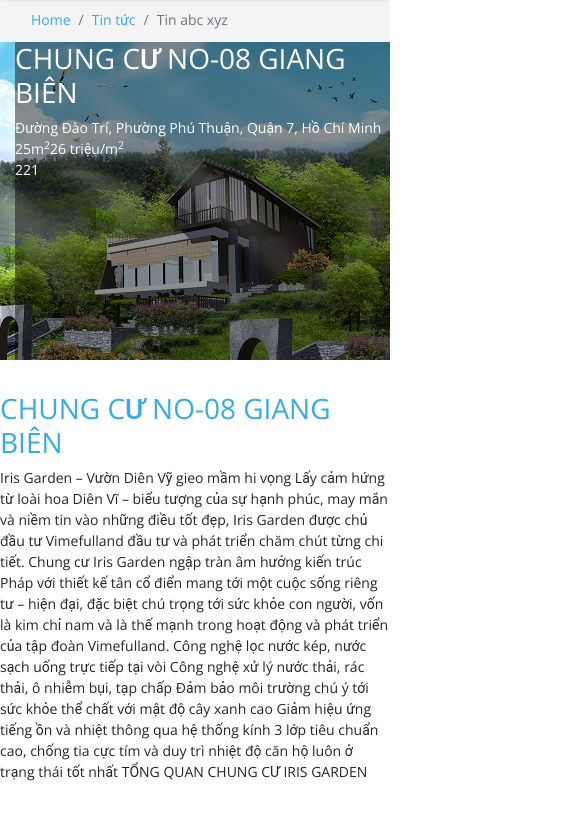
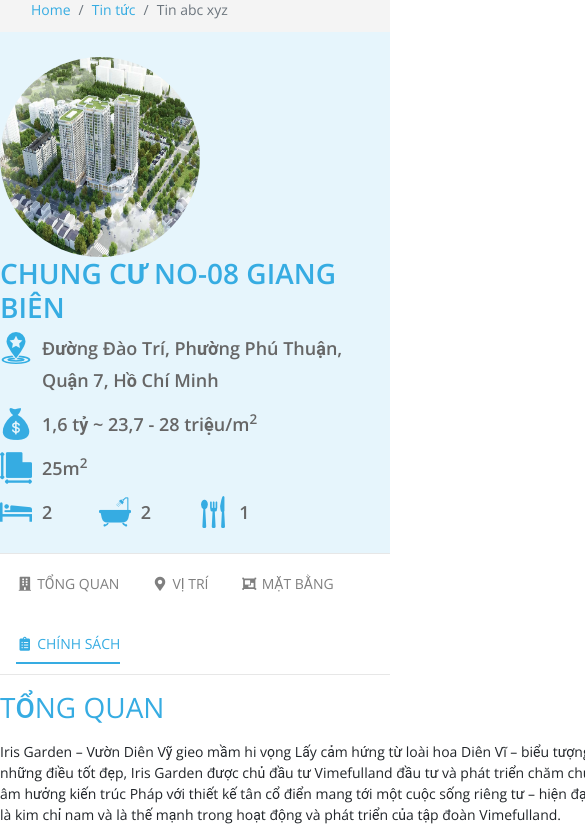
Before and after one commit to NSVN-DinhTheLam/batdongsan, a plain HTML site: page portfolio-item.html in a window 390 px wide. Shown: the part 74-909 px from the top of the page, 585 px wide, since content can reach past the window. Drawn offline with nearby package versions, Linux system fonts and the light colour scheme.

Commit message:
Update theme

```diff
--- a/css/site.css
+++ b/css/site.css
@@ -1,4 +1,5 @@
 /*** Global element ***/
+body {position: relative;}
 body, pre{font-family: 'Open Sans', Roboto, Helvetica, sans-serif; font-size: 14px;}
 a{color:#333333;}
 a:focus, a:hover{text-decoration:none;color:#36ace2;}
@@ -22,14 +23,19 @@
 .text-middle{vertical-align: middle;}
 .margin-center{margin:0 auto;}
 
+.owl-carousel .owl-stage, .owl-carousel.owl-drag .owl-item{
+  -ms-touch-action: auto;
+      touch-action: auto;
+}
+
 /*** HEADER ***/
 .header {background:#fff; min-height: 95px;}
 
 /** Main Menu **/
 .navbar-main {position: sticky;box-shadow:0 2px 2px 0 rgba(0,0,0,0.14), 0 3px 1px -2px rgba(0,0,0,0.12), 0 1px 5px 0 rgba(0,0,0,0.2);}
 .navbar-main .logo {height: 85px; transition: all 0.3s ease;}
-.navbar-main.fixed .logo {height: 45px;}
-.navbar-main .navbar-nav .nav-link {text-transform: uppercase; padding: 10px 15px;}
+.navbar-main.fixed .logo {height: 35px;}
+.navbar-main .navbar-nav .nav-link {text-transform: uppercase; padding: 10px 15px; font-weight: 600;}
 .navbar-main .navbar-nav .nav-link:hover,
 .navbar-main .navbar-nav .nav-link:focus,
 .navbar-main .navbar-nav .nav-link.active{color:#36ace2;}
@@ -37,10 +43,10 @@
 .navbar-main .navbar-nav .nav-item:hover .dropdown-menu{display: block;}
 .dropdown-menu .dropdown-item {padding: 7px 16px; color:rgba(0,0,0,.5);}
 @media all and (max-width: 991px) {
-  .navbar-main .logo {height:45px;}
+  .navbar-main .logo {height:35px;}
   .offcanvas-collapse {
     position: fixed;
-    top: 71px;
+    top: 61px;
     bottom: 0;
     left: 0;
     width: 280px;
@@ -62,7 +68,6 @@
     top: 0;
     z-index: 49;
   }
-  .navbar-main .navbar-nav .nav-link {font-weight: 600;}
   .dropdown-menu {border-top:none; border-left:none; border-right: none; display:block; padding-top: 0;}
 }
 @media all and (min-width: 992px) {
@@ -197,9 +202,29 @@
     .news-list .full .image{float:none;margin-right:0;width:100%;}
 }
 
-.portfolio-banner {background-size: #4fb744 100% auto no-repeat;height: 318px; position: relative; top: -1rem;}
-.portfolio-banner .container {height: 100%;}
-.portfolio-info {position: absolute; height: 100%; background:rgba(0,0,0,0.45); color:#fff;}
+.portfolio-banner {padding:25px 0px; background-color:#e6f5fc; background-size: 100% auto; background-position: center; margin-top: -1rem;}
+.portfolio-info .content > * {display:block !important; margin-bottom: 12px;}
+.portfolio-info .content > *:last-child{margin-bottom: 0;}
+.portfolio-info .content > * .extra-info {margin-right: 15px;}
+.portfolio-info .extra-info{position:relative;display:inline-block; color:#666; font-size: 16px; padding-left:42px; min-height:32px; line-height: 32px; min-width: 80px;}
+.portfolio-info .extra-info::before {content: '';display:block;position: absolute;top:0;left:0; height:32px; width: 32px;background-size: 100% 100%;background-position: center; background-repeat: no-repeat;}
+.portfolio-info .extra-info.highlight {font-size:18px;font-weight:600;}
+.portfolio-info .extra-info.position::before{background-image: url(../images/icon/location-skyblue.png);}
+.portfolio-info .extra-info.size::before{background-image: url(../images/icon/size-skyblue.png);}
+.portfolio-info .extra-info.price::before{background-image: url(../images/icon/money-skyblue.png);}
+.portfolio-info .extra-info.bed::before{background-image: url(../images/icon/sleeping-room-skyblue.png);}
+.portfolio-info .extra-info.bathroom::before{background-image: url(../images/icon/bathroom-skyblue.png);}
+.portfolio-info .extra-info.dining::before{background-image: url(../images/icon/dining-skyblue.png);}
+.portfolio-image {margin-right: 35px;}
+.portfolio-image img{width:200px; height: 200px; border-radius: 50%;}
+.portfolio-menu {background-color:#fff; border-top: 1px solid #e7e7e7; border-bottom: 1px solid #e7e7e7;}
+.portfolio-menu.fixed {z-index: 1040;}
+.portfolio-menu .nav-item {padding:0 1rem;}
+.portfolio-menu .nav-item .nav-link {position:relative; line-height: 60px; padding: 0; text-transform: uppercase; color: rgba(0,0,0,.5);}
+.portfolio-menu .nav-item .nav-link:hover,
+.portfolio-menu .nav-item .nav-link.active {color: #36ace2;}
+.portfolio-menu .nav-item .nav-link::before {content:''; display:block; position: absolute; bottom:10px; left:0; width:0%; height: 2px; background-color: #36ace2; transition: all 0.2s ease;}
+.portfolio-menu .nav-item .nav-link.active::before {width:100%;}
 
 .call-to-action {padding:40px 0;}
 .call-to-action .call{position: relative; background-color:#4fb744; color:#fff !important; margin-top: 25px;width: 80%; border-radius: 30px;}
--- a/js/site.js
+++ b/js/site.js
@@ -41,11 +41,20 @@
 
     /** On Body scroll down */
     $(window).scroll(function(e) {
-        if ($(".navbar-main").offset().top == 0)
+        if ($(".navbar-main").offset().top == 0) {
             $(".navbar-main").removeClass("fixed");
-        else
+        }
+        else {
             $(".navbar-main").addClass("fixed");
+        }
+
+        if ($(document).scrollTop() >= $(".portfolio-menu").offset().top) {
+            $(".portfolio-menu").addClass("fixed");
+        } else {
+            $(".portfolio-menu").removeClass("fixed");
+        }
     })
+    $('body').scrollspy({ target: '.portfolio-menu', offset: 72 })
 
     /** Mobile Menu */
     $('#silde-toggler').on('click', function() {
@@ -61,7 +70,8 @@
     /** Global Scroll to */
     $('.scroll-to').click(function (e) {
         e.preventDefault();
-        $('body').animate({scrollTop: $($.attr(this, 'href')).offset().top}, 500);
+        $("html").animate({scrollTop: $($.attr(this, 'href')).offset().top - 71}, 500);
+        //$("body").animate({scrollTop: $($.attr(this, 'href')).offset().top - 71}, 500);
         return false;
     });
 
--- a/portfolio-item.html
+++ b/portfolio-item.html
@@ -104,39 +104,79 @@
     </div>
   </div>
 
-  <div class="portfolio-banner clearfix" style="background-image: url('images/hero/hero-1.jpg')">
-      <div class="container relative">
+  <div class="portfolio-banner">
+    <div class="container">
+      <div class="row d-flex align-items-center">
+        <div class="portfolio-image d-none-xs d-none-md">
+          <img src="images/hero/hero-2.jpg" />
+        </div>
         <div class="portfolio-info">
-          <h3 class="title">CHUNG CƯ NO-08 GIANG BIÊN</h3>
+          <h3 class="title color-theme bold">CHUNG CƯ NO-08 GIANG BIÊN</h3>
           <div class="content">
-            <span class="input-group extra-info position">Đường Đào Trí, Phường Phú Thuận, Quận 7, Hồ Chí Minh</span>
-            <div class="input-group">
-              <span class="extra-info size" data-toggle="tooltip" data-placement="top" title="Diện tích">25m<sup>2</sup></span>
-              <span class="extra-info price" data-toggle="tooltip" data-placement="top" title="Giá tiền">26 triệu/m<sup>2</sup></span>
-            </div>
-            <div class="input-group">
-              <span class="extra-info bed highlight" data-toggle="tooltip" data-placement="top" title="Phòng ngủ">2</span>
-              <span class="extra-info bathroom highlight" data-toggle="tooltip" data-placement="top" title="Phòng tắm">2</span>
-              <span class="extra-info dining highlight" data-toggle="tooltip" data-placement="top" title="Phòng ăn">1</span>
+            <span class="highlight extra-info position">Đường Đào Trí, Phường Phú Thuận, Quận 7, Hồ Chí Minh</span>
+            <span class="extra-info price highlight">1,6 tỷ ~ 23,7 - 28 triệu/m<sup>2</sup></span>
+            <span class="extra-info size highlight">25m<sup>2</sup></span>
+            <div>
+              <span class="extra-info bed highlight">2</span>
+              <span class="extra-info bathroom highlight">2</span>
+              <span class="extra-info dining highlight">1</span>
             </div>
           </div>
         </div>
       </div>
+    </div>
   </div>
+
+  <nav class="portfolio-menu sticky-top">
+    <div class="container">
+      <div class="row">
+        <ul class="nav">
+          <li class="nav-item">
+            <a class="nav-link scroll-to active" href="#tong-quan"><i class="fa fa-building fa-fw"></i> Tổng quan</a>
+          </li>
+          <li class="nav-item">
+            <a class="nav-link scroll-to" href="#vi-tri"><i class="fa fa-map-marker-alt fa-fw"></i> Vị trí</a>
+          </li>
+          <li class="nav-item">
+            <a class="nav-link scroll-to" href="#mat-bang"><i class="fa fa-object-group fa-fw"></i> Mặt bằng</a>
+          </li>
+          <li class="nav-item">
+            <a class="nav-link scroll-to" href="#chinh-sach"><i class="fa fa-clipboard-list fa-fw"></i> Chính sách</a>
+          </li>
+        </ul>
+      </div>
+    </div>
+  </nav>
 
   <div class="container">
     <div class="row">
       <div class="col-xs-12">
-        <h3 class="module-title mt-3 color-theme">CHUNG CƯ NO-08 GIANG BIÊN</h3>
-        <p class="content">
-            Iris Garden – Vườn Diên Vỹ gieo mầm hi vọng
-            Lấy cảm hứng từ loài hoa Diên Vĩ – biểu tượng của sự hạnh phúc, may mắn và niềm tin vào những điều tốt đẹp, Iris Garden được chủ đầu tư Vimefulland đầu tư và phát triển chăm chút từng chi tiết. Chung cư Iris Garden ngập tràn âm hưởng kiến trúc Pháp với thiết kế tân cổ điển mang tới một cuộc sống riêng tư – hiện đại, đặc biệt chú trọng tới sức khỏe con người, vốn là kim chỉ nam và là thế mạnh trong hoạt động và phát triển của tập đoàn Vimefulland.
-
-            Công nghệ lọc nước kép, nước sạch uống trực tiếp tại vòi
+        <h3 id="tong-quan" class="module-title mt-3 color-theme">Tổng quan</h3>
+        <p class="portfolio-content">
+            <p>Iris Garden – Vườn Diên Vỹ gieo mầm hi vọng
+            Lấy cảm hứng từ loài hoa Diên Vĩ – biểu tượng của sự hạnh phúc, may mắn và niềm tin vào những điều tốt đẹp, Iris Garden được chủ đầu tư Vimefulland đầu tư và phát triển chăm chút từng chi tiết. Chung cư Iris Garden ngập tràn âm hưởng kiến trúc Pháp với thiết kế tân cổ điển mang tới một cuộc sống riêng tư – hiện đại, đặc biệt chú trọng tới sức khỏe con người, vốn là kim chỉ nam và là thế mạnh trong hoạt động và phát triển của tập đoàn Vimefulland.</p>
+            <img src="images/hero/hero-2.jpg" />
+            <p>Công nghệ lọc nước kép, nước sạch uống trực tiếp tại vòi
             Công nghệ xử lý nước thải, rác thải, ô nhiễm bụi, tạp chấp
-            Đảm bảo môi trường chú ý tới sức khỏe thể chất với mật độ cây xanh cao
-            Giảm hiệu ứng tiếng ồn và nhiệt thông qua hệ thống kính 3 lớp tiêu chuẩn cao, chống tia cực tím và duy trì nhiệt độ căn hộ luôn ở trạng thái tốt nhất
-            TỔNG QUAN CHUNG CƯ IRIS GARDEN
+            Đảm bảo môi trường chú ý tới sức khỏe thể chất với mật độ cây xanh cao</p>
+            <img src="images/hero/hero-1.jpg" />
+            <p>Giảm hiệu ứng tiếng ồn và nhiệt thông qua hệ thống kính 3 lớp tiêu chuẩn cao, chống tia cực tím và duy trì nhiệt độ căn hộ luôn ở trạng thái tốt nhất
+            TỔNG QUAN CHUNG CƯ IRIS GARDEN</p>
+        </p>
+        <hr/>
+        <h3 id="vi-tri" class="module-title mt-3 color-theme">Vị trí</h3>
+        <p class="portfolio-content">
+            <img src="images/hero/hero-2.jpg" />
+        </p>
+        <hr/>
+        <h3 id="mat-bang" class="module-title mt-3 color-theme">Mặt bằng</h3>
+        <p class="portfolio-content">
+            <img src="images/hero/hero-2.jpg" />
+        </p>
+        <hr/>
+        <h3 id="chinh-sach" class="module-title mt-3 color-theme">Chính sách</h3>
+        <p class="portfolio-content">
+            <img src="images/hero/hero-2.jpg" />
         </p>
       </div>
     </div>
```
Also changed, not shown: news-item.html (+10 -9 lines), images/banner/placeholder-5-1.jpg (added), images/icon/bathroom-skyblue.png (added), images/icon/dining-room-skyblue.png (added), images/icon/dining-skyblue.png (added), images/icon/location-skyblue.png (added), images/icon/location.png, images/icon/money-skyblue.png (added), images/icon/size-skyblue.png (added), images/icon/sleeping-room-skyblue.png (added).
